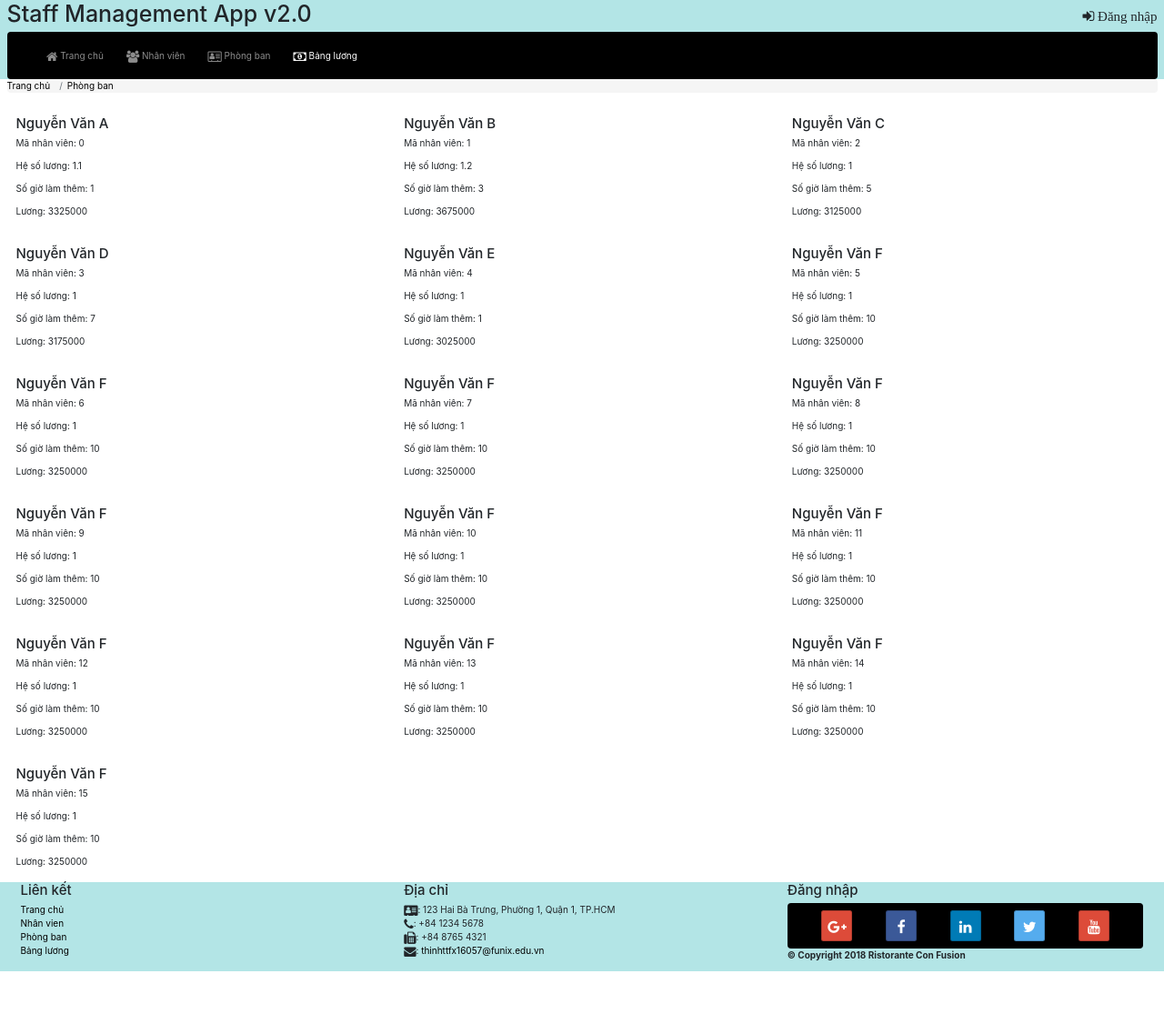
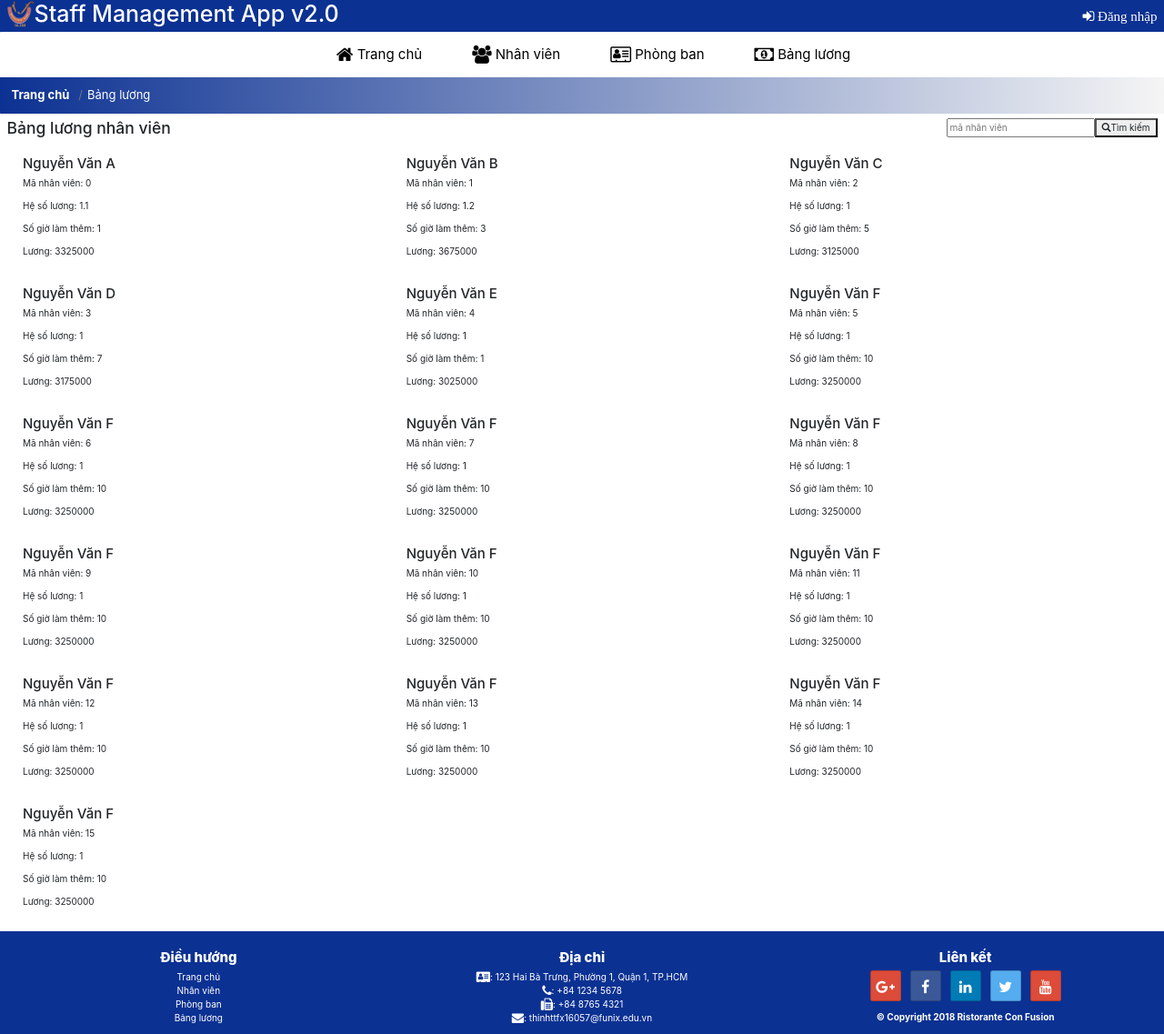
Before and after one commit to ThinhTTFX16057/tets, a React (Create React App) app: page /salary in a window 1280 px wide. Shown: the whole page at 91% size. Before the commit the page ends 1068 px from the top, so only its background shows below. Built offline with nearby package versions, Linux system fonts and the light colour scheme.

Commit message:
update css

```diff
--- a/src/App.css
+++ b/src/App.css
@@ -1,25 +1,36 @@
 /*CSS header*/
-.header {background-color: rgb(179, 229, 230);}
+.header {background-color: rgb(11, 49, 146);color:white}
+.header img{float:left}
 .floatleft{float:left}
 .floatright{float:right}
-.navbar-toggler{ background-color:rgb(0, 0, 0);
-}
+.navbar-toggler{ background-color:#000000;color: white !important;}
+.navbar-collapse{flex-basis:unset}
 .navbar{padding:0;
-    margin:0;
-    background-color: rgb(0, 0, 0);
-    color:white}
-.nav-item{padding-left:15px;}
-.nav-link{text-align:left}
+    margin:0 -10px;
+    background-color: rgb(255, 255, 255);
+    color:black}
+.navbar-dark{color:black}
+.nav-item{padding-left:25px;font-size:15px}
+.nav-link{text-align:left;color:black}
+.breadcrumb{background-image: linear-gradient(to left, rgba(255,0,0,0), rgba(11,49,146,1));margin: -10px;padding:20px 0 10px 15px;}
+.breadcrumb-item.active{color:white; font-size:small}
+.breadcrumb-item a{color:white;text-decoration: none; font-size:small;font-weight:bold}
+#menubar{margin-top:15px}
 /*End CSS header*/
 
 /*CSS footer*/
-.footer {background-color: rgb(179, 229, 230);}
+.footer {background-color: rgb(11, 49, 146);color:white;
+    margin-top:10px;
+    padding-top:20px}
+.footer h4{font-weight:800}
+#social-link{justify-content: center;
+    display: flex;}
+.footer li{padding:0 5px;}
+.footer a{color:white;text-decoration: none;}
 /*End CSS footer*/
 
 /*CSS StaffListComponent*/
-a {text-decoration: none;
-    color:black;
-    text-align: center;}
+
 .title{width:120px;
-display:inline-block}
+    display:inline-block}
 /*End CSS StaffListComponent*/
--- a/src/components/DepartmentComponent.js
+++ b/src/components/DepartmentComponent.js
@@ -19,11 +19,17 @@ function Department(props){return(
         <div className='row'>
             <Breadcrumb>
                 <BreadcrumbItem><Link to='/home'>Trang chủ</Link></BreadcrumbItem>
-                <BreadcrumbItem><Link to='/department' active>Phòng ban</Link></BreadcrumbItem>
+                <BreadcrumbItem active>Phòng ban</BreadcrumbItem>
             </Breadcrumb>
+            <div id="menubar" className='container-fluid'>
+                <div className="floatleft"><h3>Danh sách phòng ban</h3>
+                </div>
+            </div>
         </div>
-        <div className="row">
-            <RenderDepartment departments={props.departments}/>
+        <div class="container-fluid">
+            <div className="row">
+                <RenderDepartment departments={props.departments}/>
+            </div>
         </div>
     </div>
 );}
--- a/src/components/FooterComponent.js
+++ b/src/components/FooterComponent.js
@@ -4,16 +4,16 @@ function Footer(props){
     return(
         <div className="footer">
             <div className="container-fluid">
-                    <div className="col-md-4 col-sm-6 col-12 ">
-                        <h4>Liên kết</h4>
+                    <div className="d-inline-block col-md-4 col-sm-6 col-12 text-center">
+                        <h4>Điều hướng</h4>
                         <ul className="list-unstyled ">
                             <li><a href="/home">Trang chủ</a></li>
-                            <li><a href="/staff">Nhân vien</a></li>
+                            <li><a href="/staff">Nhân viên</a></li>
                             <li><a href="/department">Phòng ban</a></li>
                             <li><a href="/salary">Bảng lương</a></li>
                         </ul>
                     </div>
-                    <div className="col-md-4 col-sm-6 col-12">
+                    <div className="d-inline-block col-md-4 col-sm-6 col-12 text-center">
                         <h4>Địa chỉ</h4>
                         <address>
                           <i className="fa fa-address-card fa-lg"></i>: 123 Hai Bà Trưng, Phường 1, Quận 1, TP.HCM<br />
@@ -23,18 +23,18 @@ function Footer(props){
                           thinhttfx16057@funix.edu.vn</a>
                         </address>
                     </div>
-                    <div className="col-md-4 col-sm-6 col-12 align-self-center">
-                        <div className="row justify-content-center">
-                            <h4>Đăng nhập</h4>
+                    <div className="d-inline-block col-md-4 col-12 ">
+                        <div className="row ">
+                            <h4 className="text-center">Liên kết</h4>
                         </div>
-                        <ul className="text-center list-unstyled navbar">
-                            <li><a className="btn btn-social-icon btn-google" href="http://google.com/+"><i className="fa fa-google-plus"></i></a></li>
-                            <li><a className="btn btn-social-icon btn-facebook" href="http://www.facebook.com/profile.php?id="><i className="fa fa-facebook"></i></a></li>
-                            <li><a className="btn btn-social-icon btn-linkedin" href="http://www.linkedin.com/in/"><i className="fa fa-linkedin"></i></a></li>
-                            <li><a className="btn btn-social-icon btn-twitter" href="http://twitter.com/"><i className="fa fa-twitter"></i></a></li>
-                            <li><a className="btn btn-social-icon btn-google" href="http://youtube.com/"><i className="fa fa-youtube"></i></a></li>
+                        <ul id="social-link" className="list-unstyled">
+                            <li className="d-inline-block"><a className="btn btn-social-icon btn-google" href="http://google.com/+"><i className="fa fa-google-plus"></i></a></li>
+                            <li className="d-inline-block"><a className="btn btn-social-icon btn-facebook" href="http://www.facebook.com/profile.php?id="><i className="fa fa-facebook"></i></a></li>
+                            <li className="d-inline-block"><a className="btn btn-social-icon btn-linkedin" href="http://www.linkedin.com/in/"><i className="fa fa-linkedin"></i></a></li>
+                            <li className="d-inline-block"><a className="btn btn-social-icon btn-twitter" href="http://twitter.com/"><i className="fa fa-twitter"></i></a></li>
+                            <li className="d-inline-block"><a className="btn btn-social-icon btn-google" href="http://youtube.com/"><i className="fa fa-youtube"></i></a></li>
                         </ul>
-                        <div className="row justify-content-center">
+                        <div className="row text-center">
                             <p><strong>© Copyright 2018 Ristorante Con Fusion</strong></p>
                         </div>
                     </div>
--- a/src/components/HeaderComponent.js
+++ b/src/components/HeaderComponent.js
@@ -22,6 +22,7 @@ class Header extends Component {
         return(
             <div className="header container-fluid">
                 <div className="clearfix">
+                    <img width="30" height="30" src="assets/images/logo.png" alt="applogo"></img>
                     <div className="row floatleft d-inline-block">
                         <h4 style={{fontSize:"25px"}}>Staff Management App v2.0</h4>
                     </div>
@@ -29,10 +30,10 @@ class Header extends Component {
                         <h4 style={{fontSize:"15px"}} className="fa fa-sign-in"> Đăng nhập</h4>
                     </div>
                 </div>
-                <Navbar dark expand="sm">
+                <Navbar dark expand="lg">
                     <button aria-label="Toggle navigation" type="button" className="navbar-toggler" onClick={this.toggleNav}><span class="navbar-toggler-icon"></span>Menu</button>
-                    <Collapse isOpen={this.state.isNavOpen} navbar>
-                        <Nav navbar >
+                    <Collapse isOpen={this.state.isNavOpen} style={{display:"flex"}}>
+                        <Nav style={{display:"inline-flex"}}>
                             <NavItem>
                                 <NavLink className="nav-link"  to='/home'><span className="fa fa-home fa-lg"></span> Trang chủ</NavLink>
                             </NavItem>
--- a/src/components/SalaryComponent.js
+++ b/src/components/SalaryComponent.js
@@ -21,14 +21,24 @@ function RenderSalary({staffs}){return(
 
 function Salary(props){return(
     <div className="container-fluid">
-        <div>
+        <div className='row'>
             <Breadcrumb>
                 <BreadcrumbItem><Link to='/home'>Trang chủ</Link></BreadcrumbItem>
-                <BreadcrumbItem><Link to='/department' active>Phòng ban</Link></BreadcrumbItem>
+                <BreadcrumbItem active>Bảng lương</BreadcrumbItem>
             </Breadcrumb>
+            <div id="menubar" className='container-fluid'>
+                <div className="floatleft"><h3>Bảng lương nhân viên</h3>
+                </div>
+                <div className="floatright">
+                <input id="search" type="text" placeholder="mã nhân viên"></input>
+                <button><span class="glyphicon glyphicon-search"></span>Tìm kiếm</button>
+                </div>
+            </div>
         </div>
-        <div className="row">
-            <RenderSalary staffs={props.staffs}/>
+        <div class="container-fluid">
+            <div className="row">
+                <RenderSalary staffs={props.staffs}/>
+            </div>
         </div>
     </div>
 );}
--- a/src/components/StaffInfoComponent.js
+++ b/src/components/StaffInfoComponent.js
@@ -48,20 +48,27 @@ function RenderInfo({staff}){return(
 
 function StaffInfo(props){
     if (props.staff!=null){return(
-        <div className="body">
+        <div className="container-fluid">
             <div className='row'>
                 <Breadcrumb>
                     <BreadcrumbItem><Link to='/home'>Home</Link></BreadcrumbItem>
                     <BreadcrumbItem><Link to='/staff'>Nhân viên</Link></BreadcrumbItem>
                     <BreadcrumbItem active>{props.staff.name}</BreadcrumbItem>
                 </Breadcrumb>
-                <div className='col-12'>
-                    <Navbar style={{margin: "0"}} color="info">
-                        <NavbarBrand href="/"><strong>Thông tin nhân viên</strong></NavbarBrand>
-                    </Navbar>
+                <div id="menubar" className='container-fluid'>
+                    <div className="floatleft"><h3>Danh sách phòng ban</h3>
+                    </div>
+                    <div className="floatright">
+                        <input id="search" type="text" placeholder="mã nhân viên"></input>
+                        <button><span class="glyphicon glyphicon-search"></span>Tìm kiếm</button>
+                    </div>
                 </div>
             </div>
-            <RenderInfo staff={props.staff}/>
+            <div class="container-fluid">
+                <div className="row">
+                    <RenderInfo staff={props.staff}/>
+                </div>
+            </div>
         </div>
         )}
     else {return(<div></div>)}
--- a/src/components/StaffListComponent.js
+++ b/src/components/StaffListComponent.js
@@ -23,7 +23,7 @@ function StaffList(props){return(
                 <BreadcrumbItem><Link to='/home'>Trang chủ</Link></BreadcrumbItem>
                 <BreadcrumbItem active>Nhân viên</BreadcrumbItem>
             </Breadcrumb>
-        <div className='container-fluid'>
+            <div id="menubar" className='container-fluid'>
                 <div className="floatleft"><h3>Danh sách nhân viên</h3>
                 </div>
                 <div className="floatright">
```
Lines whose indentation alone changed are shown as unchanged.
